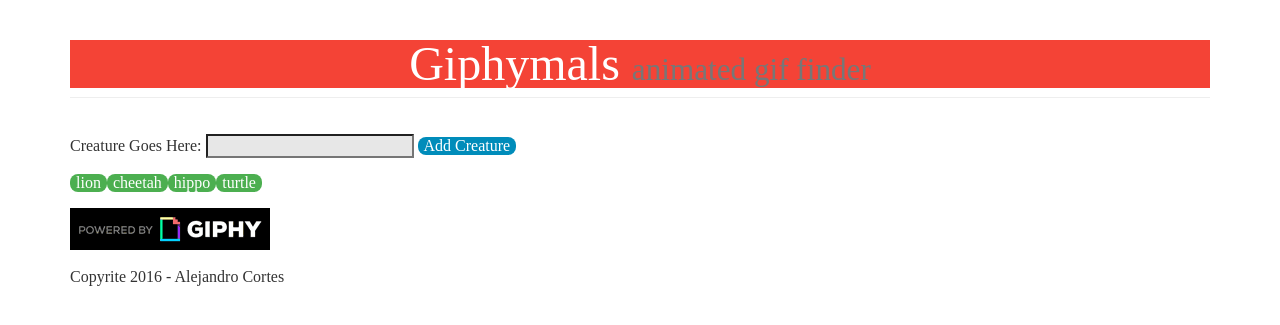
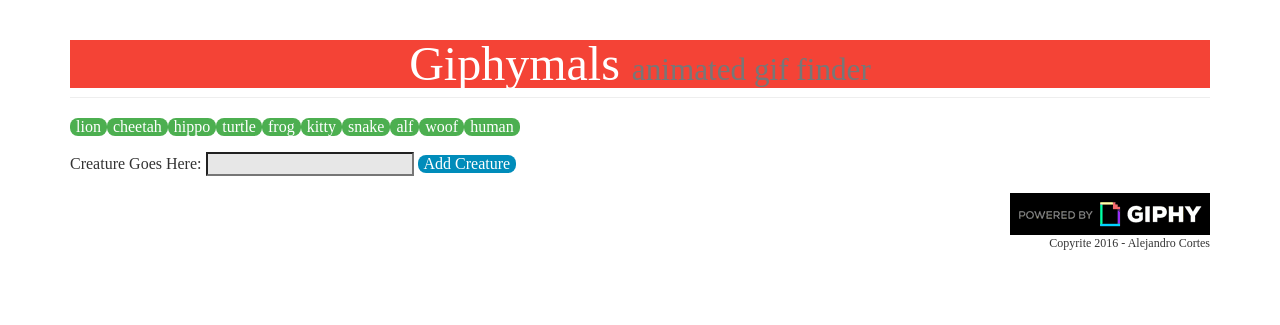
Before and after one commit to alexlcortes/giphy-animaltastic, a PHP site: page / in a window 1280 px wide. Shown: the top 325 px of the page. Run offline with PHP 8.4, Linux system fonts and the light colour scheme.

Commit message:
minor style changes

```diff
--- a/assets/css/style.css
+++ b/assets/css/style.css
@@ -3,6 +3,11 @@ h1 {
 	background-color: #f44336;
 	color: white;
 	text-align: center;
+}
+
+footer {
+	text-align: right;
+	font-size: 75%;
 }
 
 .new-animal {
--- a/assets/javascript/app.js
+++ b/assets/javascript/app.js
@@ -1,11 +1,11 @@
 $(document).ready(function() {
 
-	var animals = ['lion', 'cheetah', 'hippo', 'turtle'];
+	var animals = ['lion', 'cheetah', 'hippo', 'turtle', 'frog', 'kitty', 'snake', 'alf', 'woof', 'human'];
 
 	function displayAnimals() {
 
 		var animal = $(this).data('name');
-		var queryURL = "http://api.giphy.com/v1/gifs/search?q=" + animal + "&api_key=dc6zaTOxFJmzC&limit=10";
+		var queryURL = "http://api.giphy.com/v1/gifs/search?q=" + animal + "&api_key=dc6zaTOxFJmzC&limit=5";
 
 		$.ajax({url: queryURL, method: 'GET'}).done(function(response) {
 
@@ -75,6 +75,8 @@ $(document).ready(function() {
 
 	$('#add-animal').on('click', function(){
 
+
+
 		var nextAnimal = $('#animal-input').val().trim();
 
 		animals.push(nextAnimal);
--- a/index.html
+++ b/index.html
@@ -5,7 +5,6 @@
 		<title>Giphymals</title>
 		<script type="text/javascript" src="https://code.jquery.com/jquery-2.2.0.min.js"></script>
 		<script type="text/javascript" src="assets/javascript/app.js"></script>
-		<link rel="stylesheet" href="assets/font-awesome-4.6.2">
 		<link rel="stylesheet" href="https://maxcdn.bootstrapcdn.com/bootstrap/3.3.6/css/bootstrap.min.css" integrity="sha384-1q8mTJOASx8j1Au+a5WDVnPi2lkFfwwEAa8hDDdjZlpLegxhjVME1fgjWPGmkzs7" crossorigin="anonymous">
 		<link rel="stylesheet" type="text/css" href="assets/css/reset.css">
  		<link rel="stylesheet" type="text/css" href="assets/css/style.css">
@@ -16,7 +15,10 @@
 
 		<div class="page-header">
 			<h1>Giphymals <small>animated gif finder</small></h1>
-		</div><br>
+		</div>
+
+		<!-- animal buttons -->
+		<div id="the-buttons"></div><br>
 
 				<!-- add buttons -->
 		<form id="extra-buttons">
@@ -25,18 +27,25 @@
 			<input id="add-animal" type="submit" value="Add Creature">
 		</form><br>
 
-		<!-- animal buttons -->
-		<div id="the-buttons"></div><br>
 
-		<!-- animal gif results -->
-		<div id="gif-results"></div>
-
-		<div id="giphy-logo">
-			<img src="assets/images/PoweredBy_200_Horizontal_Light-Backgrounds_With_Logo.gif">
-		</div><br>
+		<div class="row">
+			<!-- animal gif results -->
+			<div id="gif-results" class="col-md-4"></div>
+		</div>
 
 		<footer>
-			<h5>Copyrite 2016 - Alejandro Cortes</h5>
+
+			<div class="row">
+				<div class="col-md-3"></div>
+				<div class="col-md-3"></div>
+				<div class="col-md-3"></div>
+				<div class="col-md-3"><img src="assets/images/PoweredBy_200_Horizontal_Light-Backgrounds_With_Logo.gif"></div>
+			</div>
+
+			<div class="copyright">
+				<h5>Copyrite 2016 - Alejandro Cortes</h5>
+			</div>
+
 		</footer>
 	</div>
 
```
